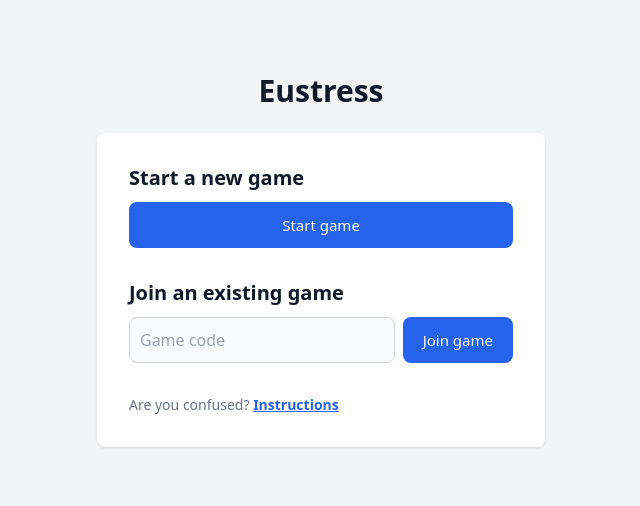
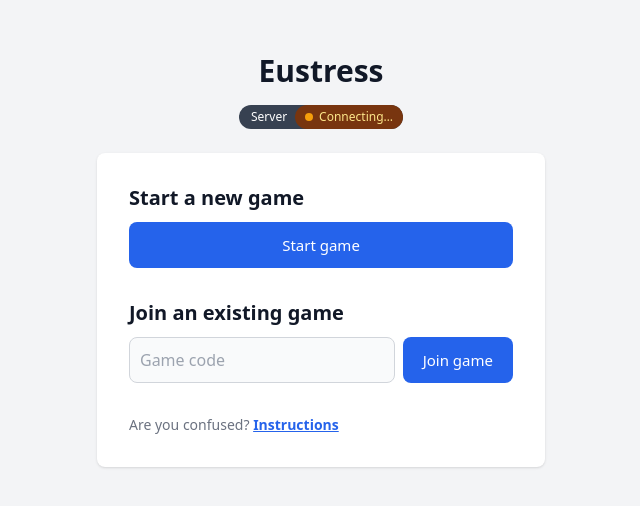
Before and after one commit to frosetrain/eustress, a SvelteKit app in the folder player/: page / in a window 1280 px wide. Shown: the part 140-646 px from the top of the page, without its empty margins (319-959 px from the left). Built offline with nearby package versions, Linux system fonts and the light colour scheme; no server answers; what dataclass would draw is missing.

Commit message:
Add websocket connection indicator

```diff
--- a/player/src/routes/+page.svelte
+++ b/player/src/routes/+page.svelte
@@ -3,8 +3,27 @@
     import { websocket, joinKey, player } from "$lib/game.svelte";
 
     let value = $state("");
+    let websocketConnected: boolean | null = $state(null);
+    let class1 = $state("bg-amber-900 text-amber-200");
+    let class2 = $state("bg-amber-500");
+    let connectedString = $state("Connecting…");
     let startLoading = $state(false);
     let joinLoading = $state(false);
+
+    websocket.onopen = () => {
+        websocketConnected = true;
+        class1 = "bg-green-900 text-green-200";
+        class2 = "bg-green-500";
+        connectedString = "Connected";
+    };
+    function websocketFailed() {
+        websocketConnected = false;
+        class1 = "bg-red-900 text-red-200";
+        class2 = "bg-red-500";
+        connectedString = "Connection failed";
+    }
+    websocket.onerror = websocketFailed;
+    websocket.onclose = websocketFailed;
 
     function start() {
         startLoading = true;
@@ -33,10 +52,17 @@
 
 <div class="h-dvh bg-gray-100 dark:bg-gray-900">
     <div class="mx-auto flex flex-col items-center justify-center px-6 py-8 md:h-screen lg:py-0">
-        <div class="mb-6 flex items-center text-3xl font-extrabold text-gray-900 dark:text-white">
+        <div class="mb-4 flex items-center text-3xl font-extrabold text-gray-900 dark:text-white">
             <!-- <img class="mr-2 h-8 w-8" src="https://flowbite.s3.amazonaws.com/blocks/marketing-ui/logo.svg" alt="logo" /> -->
             Eustress
         </div>
+        <span class="mb-6 inline-flex items-center rounded-full bg-gray-700 pl-3 text-xs font-medium text-white">
+            Server
+            <span class={"ml-2 inline-flex items-center rounded-full px-2.5 py-1 " + class1}>
+                <span class={"me-1.5 h-2 w-2 rounded-full " + class2}></span>
+                {connectedString}
+            </span>
+        </span>
         <div class="w-full rounded-lg bg-white shadow sm:max-w-md md:mt-0 xl:p-0 dark:border dark:border-gray-700 dark:bg-gray-800">
             <div class="space-y-8 p-6 sm:p-8">
                 <div class="space-y-3">
@@ -74,7 +100,7 @@
                     </div>
                 </div>
                 <p class="text-sm text-gray-500 dark:text-gray-400">
-                    Are you confused? <a href="/instructions" class="font-semibold text-blue-600 underline hover:underline dark:text-blue-500"
+                    Are you confused? <a href="/instructions" class="font-semibold text-blue-600 underline hover:underline dark:text-blue-400"
                         >Instructions</a
                     >
                 </p>
```
